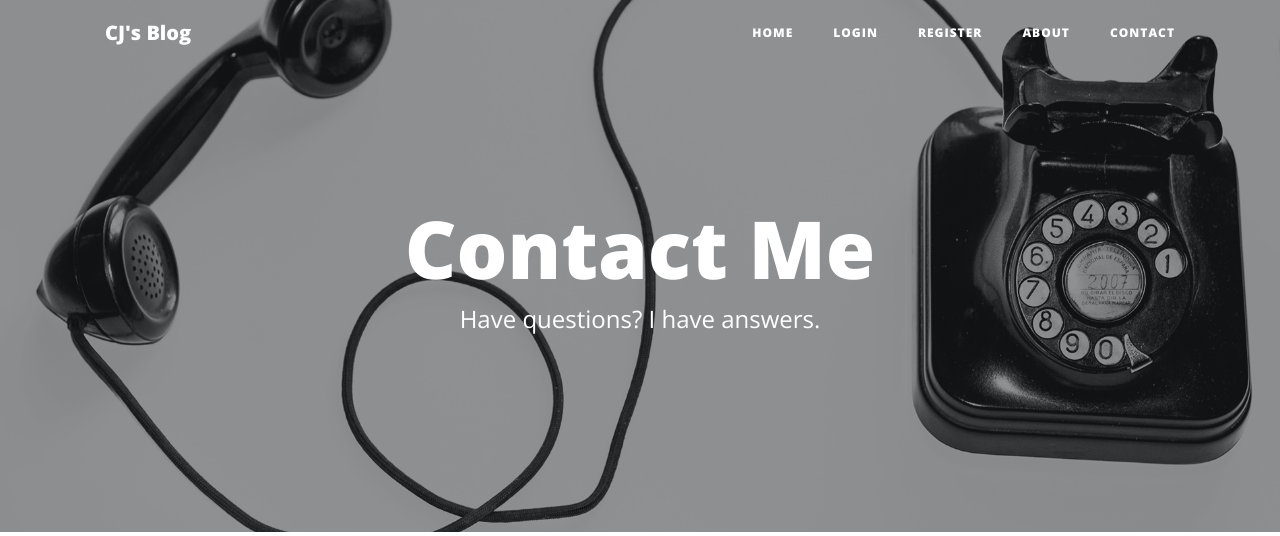
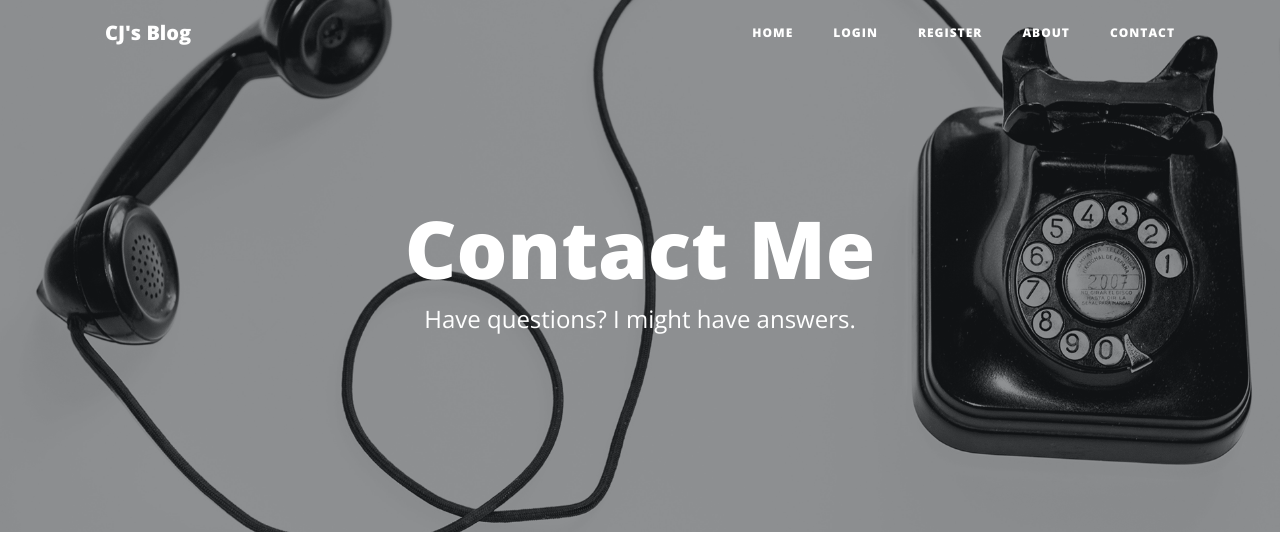
Before and after one commit to sahota50/cj-blog, a Flask app: page /contact in a window 1280 px wide. Shown: the top 536 px of the page. Run offline with Flask 2, Linux system fonts and the light colour scheme; some libraries are stand-ins or nearby versions.

```diff
--- a/templates/contact.html
+++ b/templates/contact.html
@@ -8,7 +8,7 @@
         <div class="col-lg-8 col-md-10 mx-auto">
           <div class="page-heading">
             <h1>Contact Me</h1>
-            <span class="subheading">Have questions? I have answers.</span>
+            <span class="subheading">Have questions? I might have answers.</span>
           </div>
         </div>
       </div>
```
